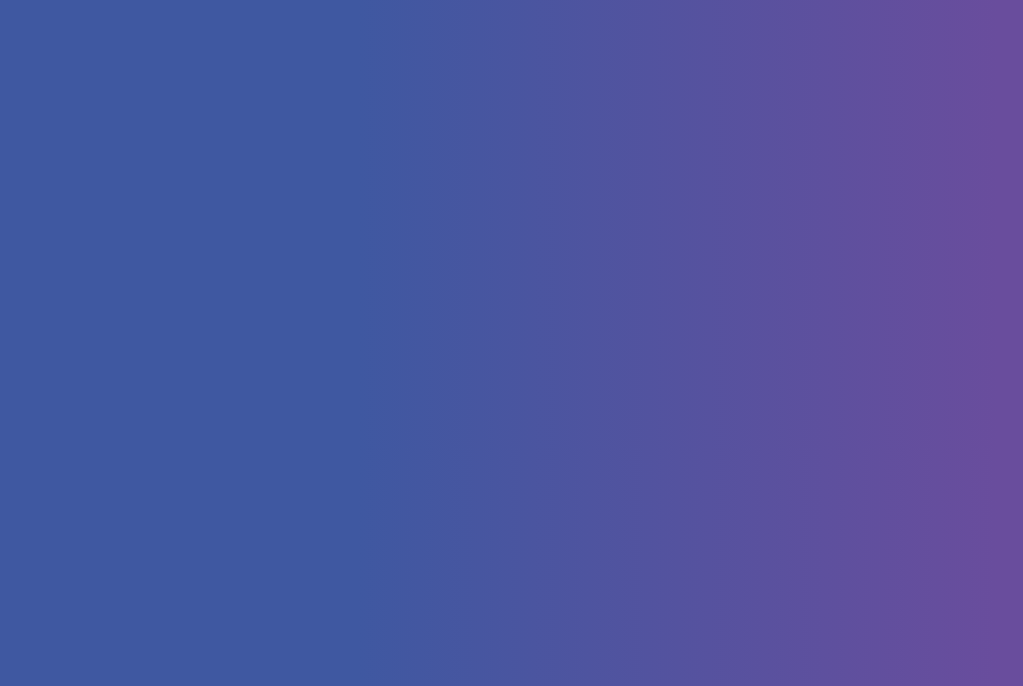
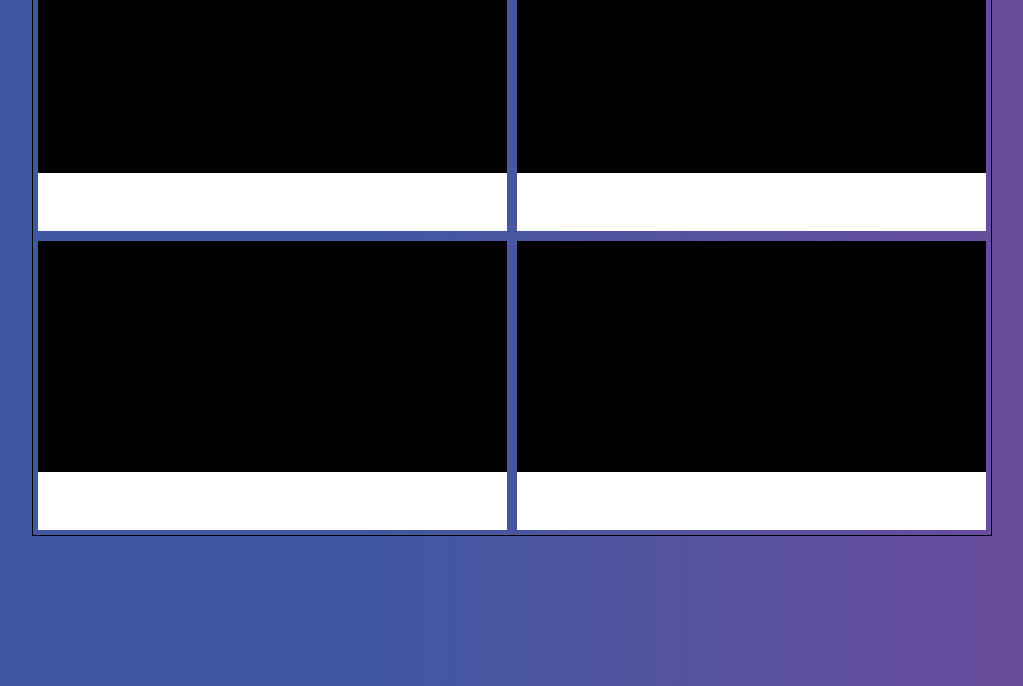
Before and after one commit to QuentinMcCarthy/tell-a-story, a website: page index.html in a window 1280 px wide. Shown: the part 114-800 px from the top of the page, without its empty margins (128-1151 px from the left). Drawn offline with nearby package versions, Linux system fonts and the light colour scheme.

Commit message:
Layout complete

```diff
--- a/Gruntfile.js
+++ b/Gruntfile.js
@@ -38,7 +38,7 @@ module.exports = function(grunt){
 		watch: {
 			scripts: {
 				files: ["css/master.css", "js/script.js"],
-				tasks: ["csslint:lax", "cssmin", "jshint:all", "uglify"]
+				tasks: ["csslint:lax", "cssmin"] //"jshint:all", "uglify"]
 			},
 		}
 	});
--- a/css/master.css
+++ b/css/master.css
@@ -1,22 +1,46 @@
-
-*{
+* {
     margin: 0 auto;
     padding: 0;
     box-sizing: border-box;
 }
+
 body {
     background: linear-gradient(to right, rgba(63,88,161,1) 38%, rgba(105,77,157,1) 88%);
-}
-
-.wrapper {
-    width: 100vw;
-    height: 40vw;
-    margin-top: 4%;
+	padding: 50px 20px;
 }
 
 h1 {
     text-align: center;
     color: white;
     font-family: 'Oswald', sans-serif;
+}
 
+#wrapper {
+    width: 75vw;
+    height: 75vh;
+	border: 1px solid black;
 }
+
+.split-horizontal {
+	float: left;
+	height: 100%;
+	width: 50%;
+}
+
+.split-vertical {
+	height: 50%;
+	width: 100%;
+	padding: 5px;
+}
+
+.visualization {
+	background-color: black;
+	width: 100%;
+	height: 80%;
+}
+
+.filter {
+	background-color: white;
+	width: 100%;
+	height: 20%;
+}
--- a/index.html
+++ b/index.html
@@ -3,17 +3,37 @@
     <head>
         <meta charset="utf-8">
         <title>Data Visualization</title>
+
         <link href="https://fonts.googleapis.com/css?family=Oswald" rel="stylesheet">
-        <link rel="stylesheet" href="css/master.css">
+        <link rel="stylesheet" href="css/master.min.css">
     </head>
     <body>
-        <div class="wrapper">
-            <h1>Data Visualization</h1>
+        <div id="wrapper">
+			<div class="split-horizontal">
+				<div class="split-vertical">
+					<div class="visualization"></div>
+					<div class="filter"></div>
+				</div>
+				<div class="split-vertical">
+					<div class="visualization"></div>
+					<div class="filter"></div>
+				</div>
+			</div>
+			<div class="split-horizontal">
+				<div class="split-vertical">
+					<div class="visualization"></div>
+					<div class="filter"></div>
+				</div>
+				<div class="split-vertical">
+					<div class="visualization"></div>
+					<div class="filter"></div>
+				</div>
+			</div>
         </div>
 
 		<!-- jQuery -->
 		<script src="node_modules/jquery/dist/jquery.min.js"></script>
 
-        <script type="text/javascript" src="js/script.js"></script>
+        <script type="text/javascript" src="js/script.min.js"></script>
     </body>
 </html>
```
Also changed, not shown: css/master.min.css.
